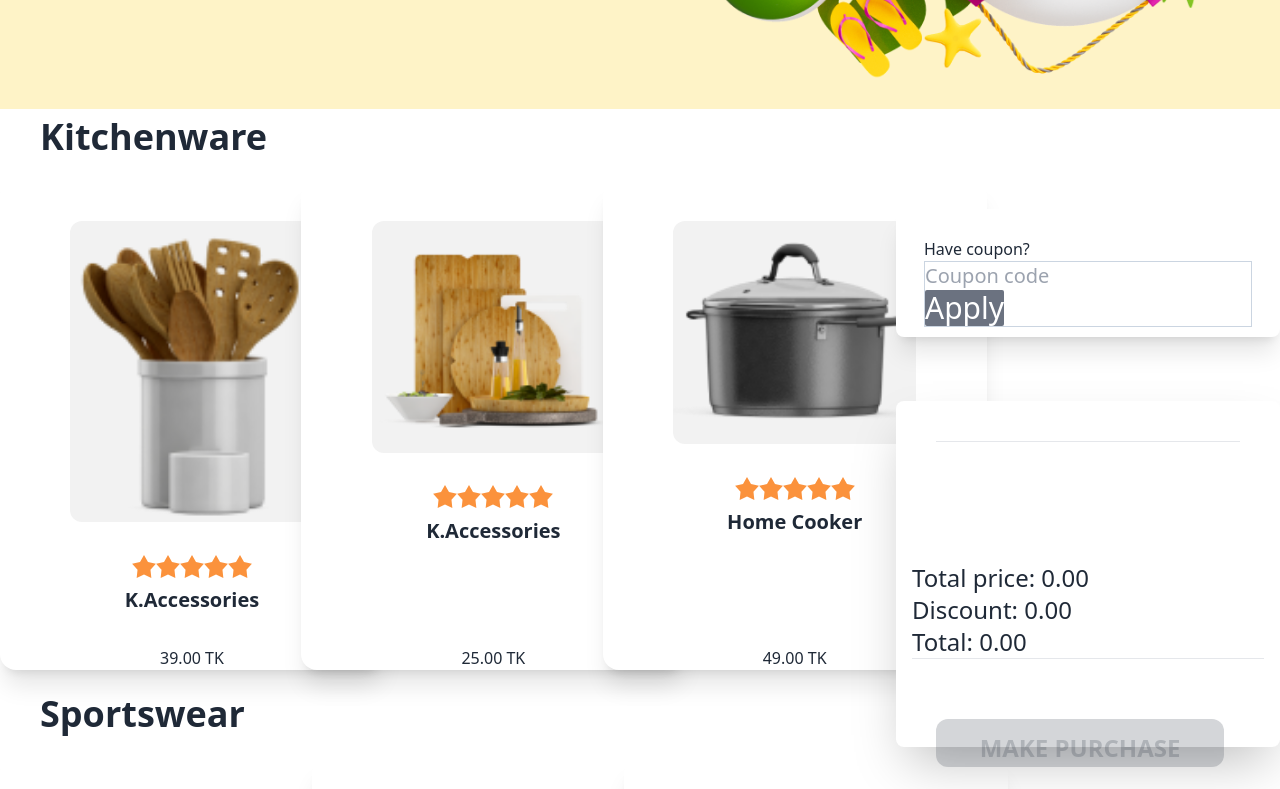
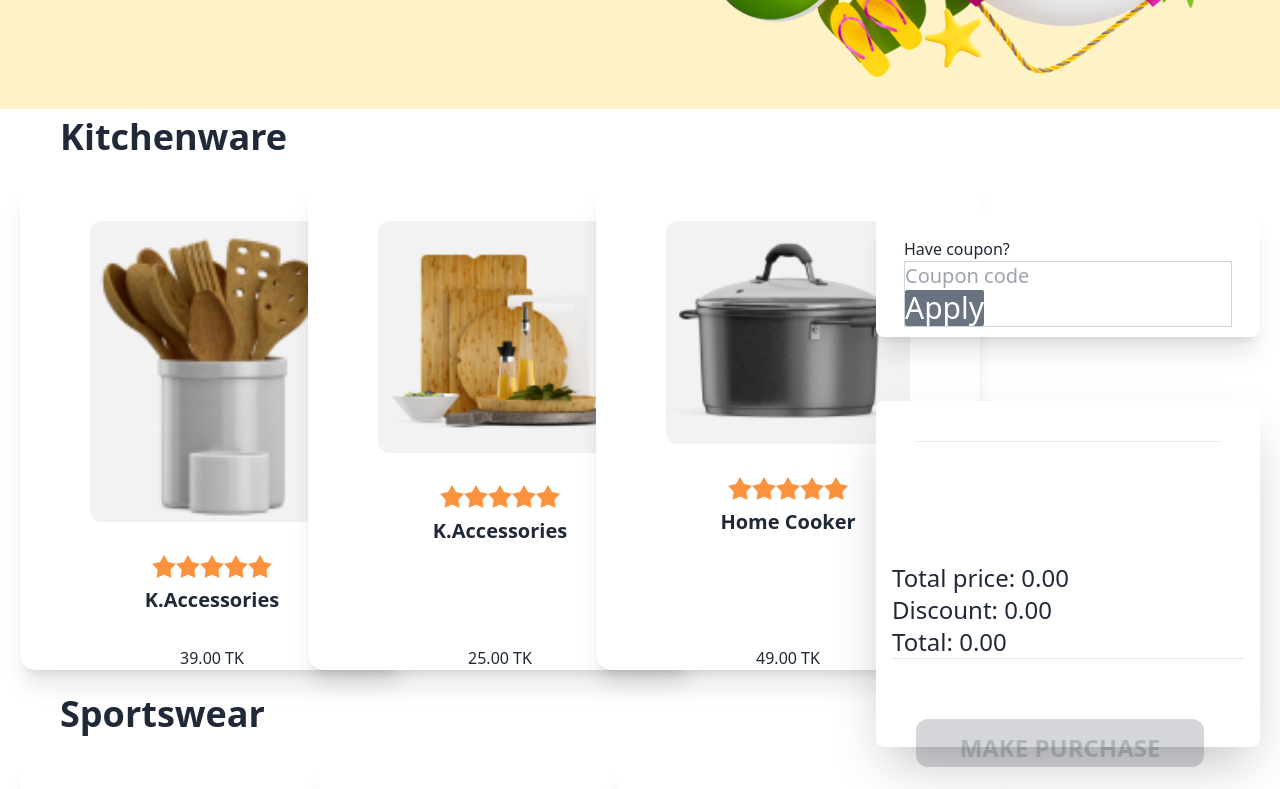
Before and after one commit to BANIKKURAISHI/Summer-Sale-Number--4, a plain HTML site: page index.html in a window 1280 px wide. Shown: the part 531-1320 px from the top of the page. Drawn offline with nearby package versions, Linux system fonts and the light colour scheme.

Commit message:
this is commit

```diff
--- a/index.html
+++ b/index.html
@@ -24,7 +24,7 @@
     </header>
     <main>
 
-        <div class=" flex flex-col   md:flex-col lg:flex-row">
+        <div class=" flex flex-col mx-0  md:flex-col lg:flex-row mx-5">
           <div >
 
             <h1 class="text-4xl mx-10 my-2 font-bold">Kitchenware</h1>
```
